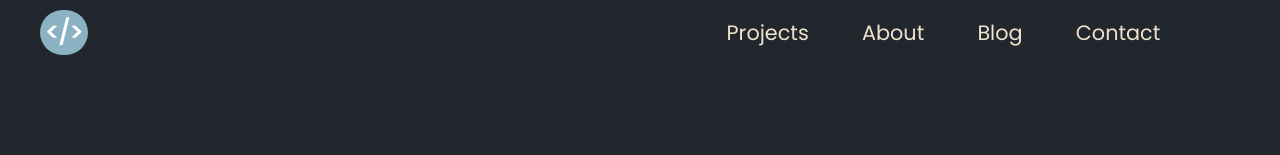
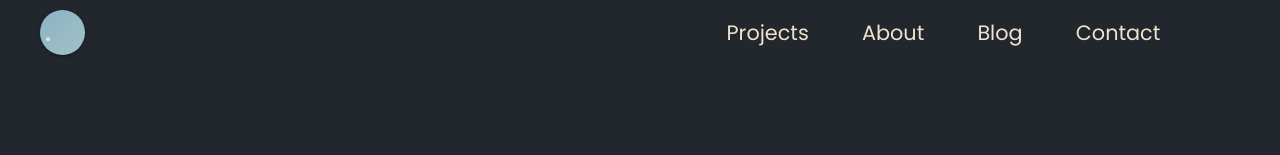
Before and after one commit to renebitter/portfolio, a Next.js app: page / in a window 1280 px wide. Shown: the top 155 px of the page. Built offline with nearby package versions, Linux system fonts and the light colour scheme; some icons are missing.

Commit message:
Update logo

```diff
--- a/components/layout/navbar.js
+++ b/components/layout/navbar.js
@@ -51,7 +51,7 @@ const Navbar = (props) => {
         }>
         <div className={classes.container}>
           <Link href='/'>
-            <a className={classes.logo}>{'</>'}</a>
+            <a className={classes.logo}>.</a>
           </Link>
 
           <nav
--- a/components/layout/navbar.module.scss
+++ b/components/layout/navbar.module.scss
@@ -14,12 +14,21 @@
   }
 
   .logo {
-    color: #fff;
+    color: #efe3cf;
     font-weight: bold;
-    background-color: var(--text-tertiary);
+    background-color: #8bb2c3;
     border-radius: 50px;
     padding: 5px;
     font-size: 1.5rem;
+    background-image: linear-gradient(
+      -45deg,
+      rgba(255, 255, 220, 0.2) 0%,
+      transparent 100%
+    );
+    width: 45px;
+    height: 45px;
+    box-shadow: 0 2px 2px 0 rgb(0 0 0 / 14%), 0 3px 1px -2px rgb(0 0 0 / 12%),
+      0 1px 5px 0 rgb(0 0 0 / 20%);
   }
 
   .icon {
```
